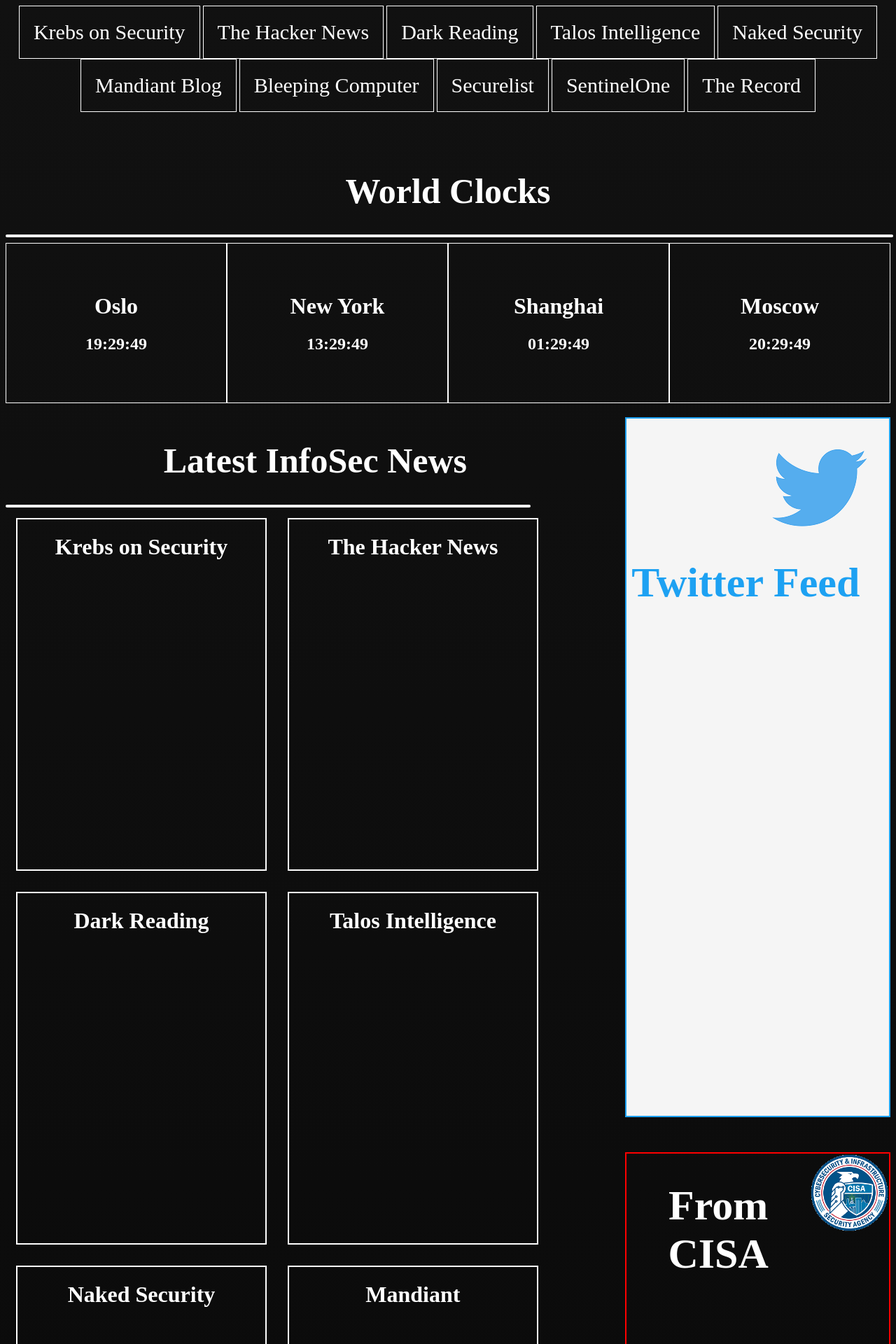
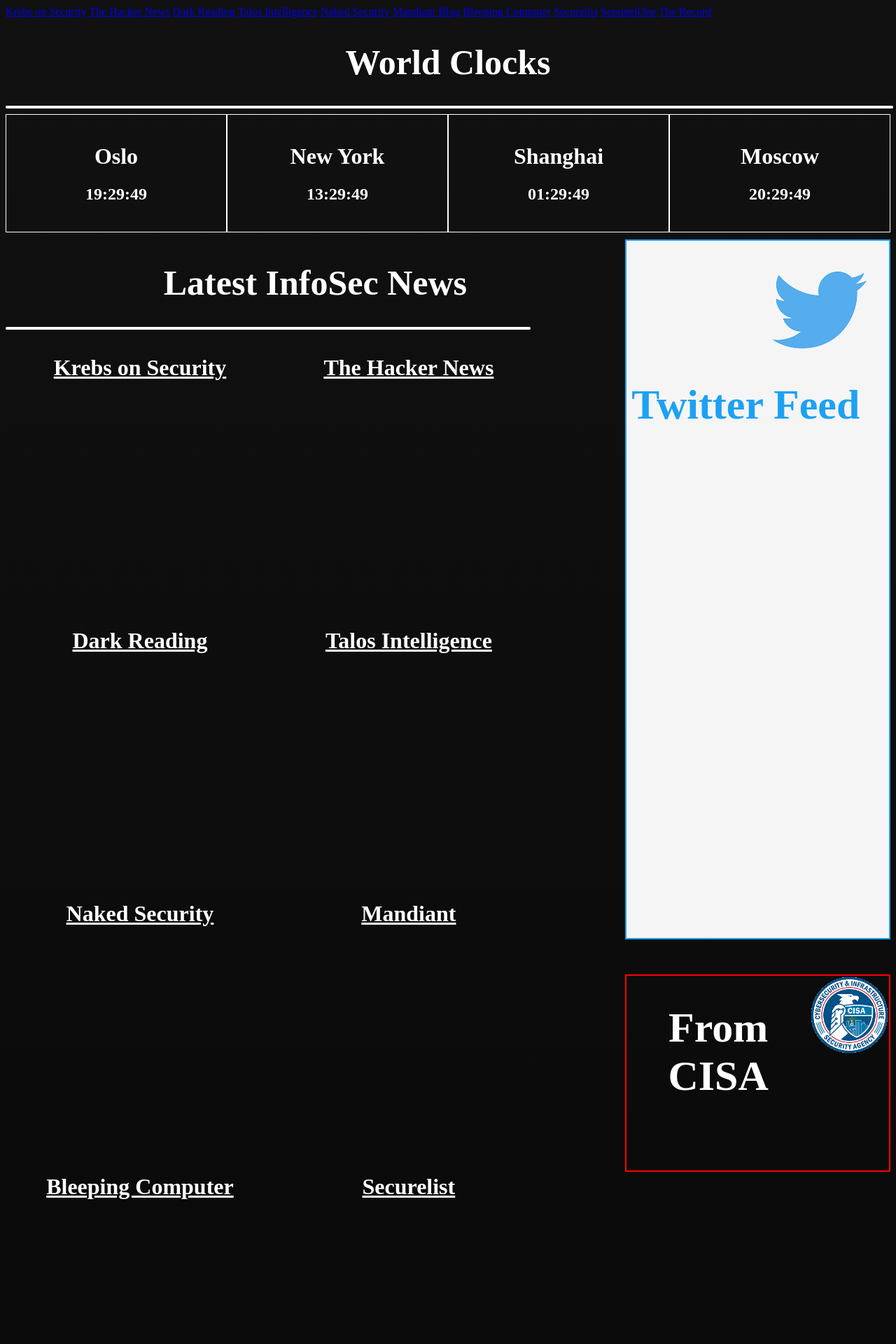
Before and after one commit to Vinmannen/OSINT, a Flask app: template templates/index.html in a window 1280 px wide. Shown: the top 1920 px of the page at 70% size. Run offline with Flask 2, Linux system fonts and the light colour scheme; the template is opened without the code that fills it, so the values that code supplies are empty.

Commit message:
Update index.css

```diff
--- a/static/index.css
+++ b/static/index.css
@@ -6,7 +6,7 @@
 }
 
 body::-webkit-scrollbar {
-  width: 2em;
+  width: 1.5em;
 }
 
 body::-webkit-scrollbar-track {
@@ -17,22 +17,6 @@
   border-radius: 10px;
   -webkit-box-shadow: inset 0 0 6px rgba(0,0,0,.3);
   background-color: #555;
-}
-
-.topNav{
-    overflow: hidden;
-    text-align: center;
-    padding-bottom: 50px;
-}
-
-.topNav a{
-    border: 1px solid rgb(255, 255, 255);
-    color: white;
-    text-align: center;
-    padding: 20px 20px;
-    text-decoration: none;
-    font-size: 30px;
-    display: inline-block;
 }
 
 .clock_header hr{
@@ -54,8 +38,8 @@
 
 .worldClocks .clockWrapper{
     border: 1px solid white;
-    padding: 50px;
-    margin-bottom: 20px;
+    padding: 20px;
+    margin-bottom: 10px;
     flex: 1 1 0;
     width: 0;
     overflow: auto;
@@ -79,6 +63,24 @@
   font-size: 50px;
 }
 
+.newsBox .entry {
+    width: 40%;
+    height: 360px;
+    float: left;
+    margin: 15px;
+    text-align: center;
+    overflow:auto;
+}
+
+.newsBox a {
+    text-decoration: none;
+    color: #ffffff;
+}
+
+.newsBox h1 {
+    text-decoration: underline;
+}
+
 .newsBox .entry::-webkit-scrollbar-track{
   -webkit-box-shadow: inset 0 0 6px rgba(0,0,0,0.3);
   border-radius: 10px;
@@ -94,21 +96,6 @@
   border-radius: 10px;
   -webkit-box-shadow: inset 0 0 6px rgba(0,0,0,.3);
   background-color: #555;
-}
-
-.newsBox .entry {
-    border: 2px solid rgb(255, 255, 255);
-    width: 40%;
-    height: 500px;
-    float: left;
-    text-align: center;
-    margin: 15px;
-    overflow:auto;
-}
-
-.newsBox a {
-    text-decoration: underline;
-    color: #ffffff;
 }
 
 .twitterBox {
```
